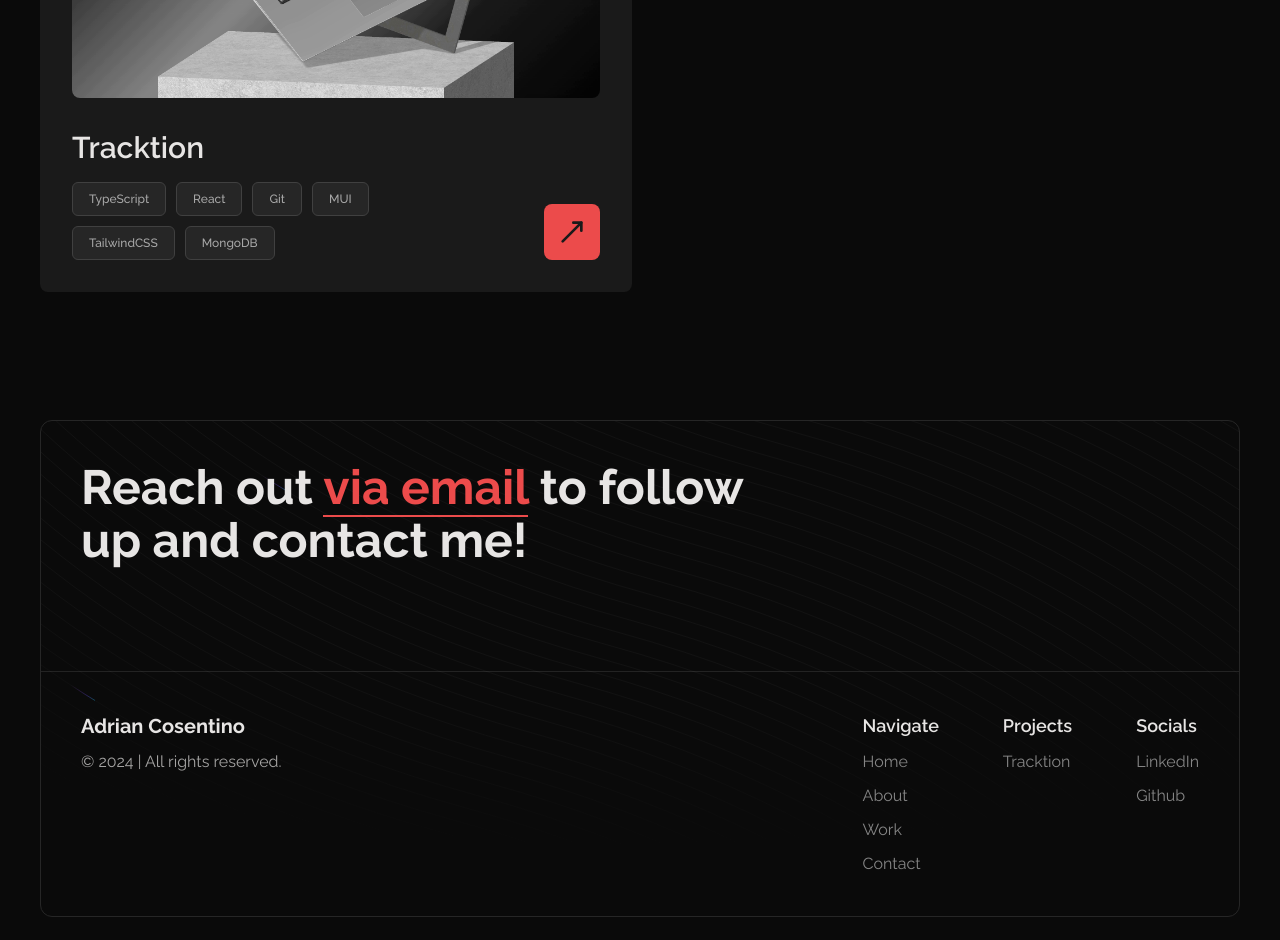
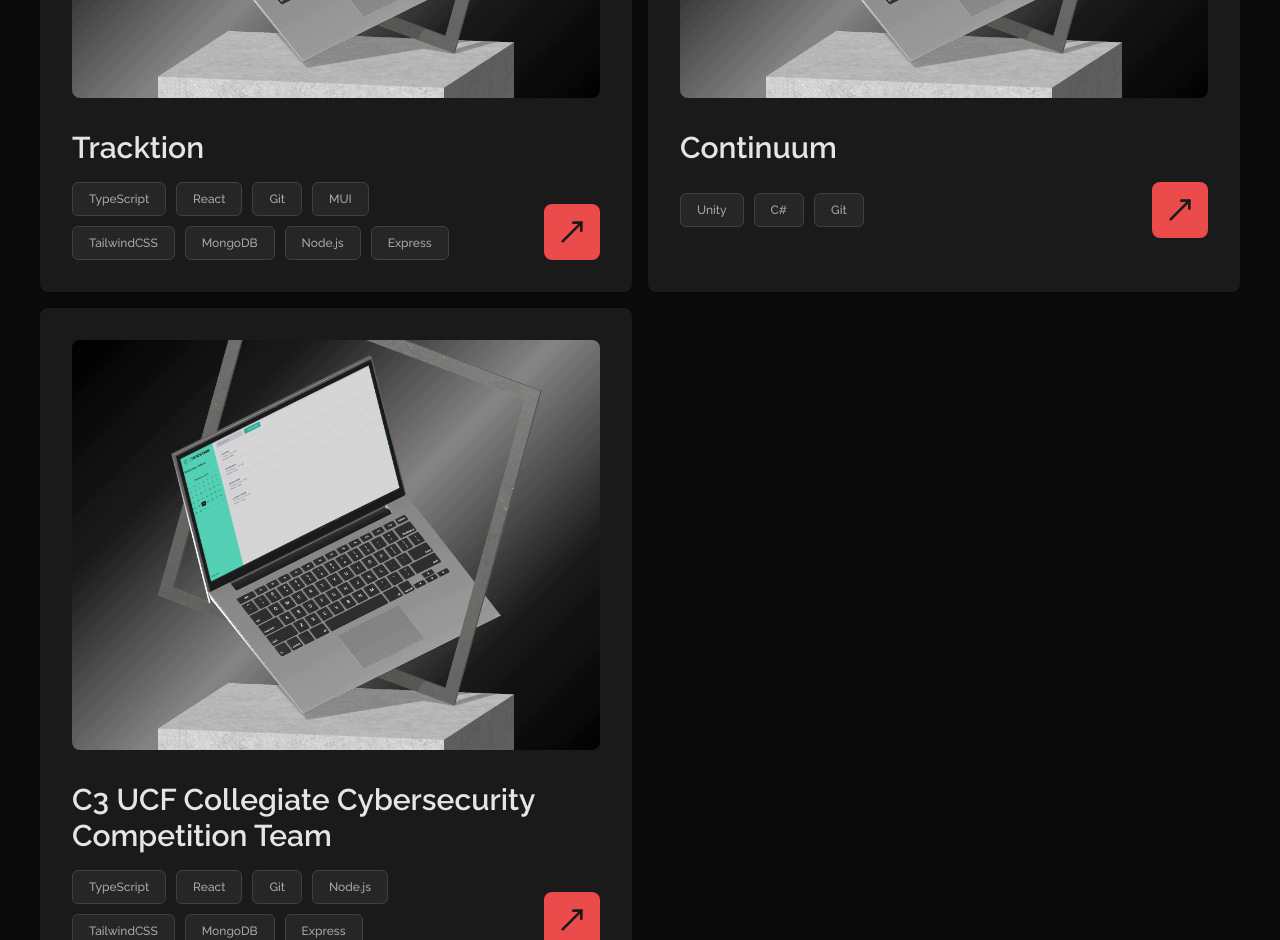
Before and after one commit to acozy03/Adrian-Portfolio, a Next.js app: page / in a window 1280 px wide. Shown: the part 1860-2800 px from the top of the page. Built offline with nearby package versions, Linux system fonts and the light colour scheme.

Commit message:
added more projects and qol changes

```diff
--- a/app/_components/ProjectsSection.tsx
+++ b/app/_components/ProjectsSection.tsx
@@ -13,7 +13,7 @@
         </h2>
 
         <ShinyButton icon={<ChevronRight />}>
-          <Link href="https://github.com/andrijaweb" target="_blank">
+          <Link href="https://github.com/acozy03" target="_blank">
             All Projects
           </Link>
         </ShinyButton>
--- a/app/_lib/constants.ts
+++ b/app/_lib/constants.ts
@@ -64,8 +64,46 @@
       "MUI",
       "TailwindCSS",
       "MongoDB",
+      "Node.js",
+      "Express",
     ],
     liveDemoUrl: "https://habittracktion.xyz/",
     sourceCodeUrl: "https://github.com/jphillips356/digital-ocean-app",
   },
+
+  {
+    id: "continuum",
+    heading: "Continuum",
+    subheading: "A 2D Platformer Game",
+    description:
+      "A simple platformer game developed with Unity and C#... introduction to game development and practical coding.",
+    imageUrl: "/imgs/projects/portfolio-mockup1.png",
+    techStack: [
+      "Unity",
+      "C#",
+      "Git",
+    ],
+    liveDemoUrl: "https://acozy03.itch.io/continuum",
+    sourceCodeUrl: "https://github.com/Suaremente/Continuum",
+  },
+
+  {
+    id: "C3",
+    heading: "C3 UCF Collegiate Cybersecurity Competition Team",
+    subheading: "a modern habit trackting website",
+    description:
+      "Quality Assurance Leader for the University of Central Florida's C3 Team's official website. The website is for any and all students interested in joining the team, or for any individual just looking to learn more about the orginization.",
+    imageUrl: "/imgs/projects/portfolio-mockup1.png",
+    techStack: [
+      "TypeScript",
+      "React",
+      "Git",
+      "Node.js",
+      "TailwindCSS",
+      "MongoDB",
+      "Express",
+    ],
+    liveDemoUrl: "https://cs.ucf.edu/CyberCompetitionTeam/#/",
+    sourceCodeUrl: "https://github.com/SadieNiBu/UXTeam14",
+  },
 ];
```
